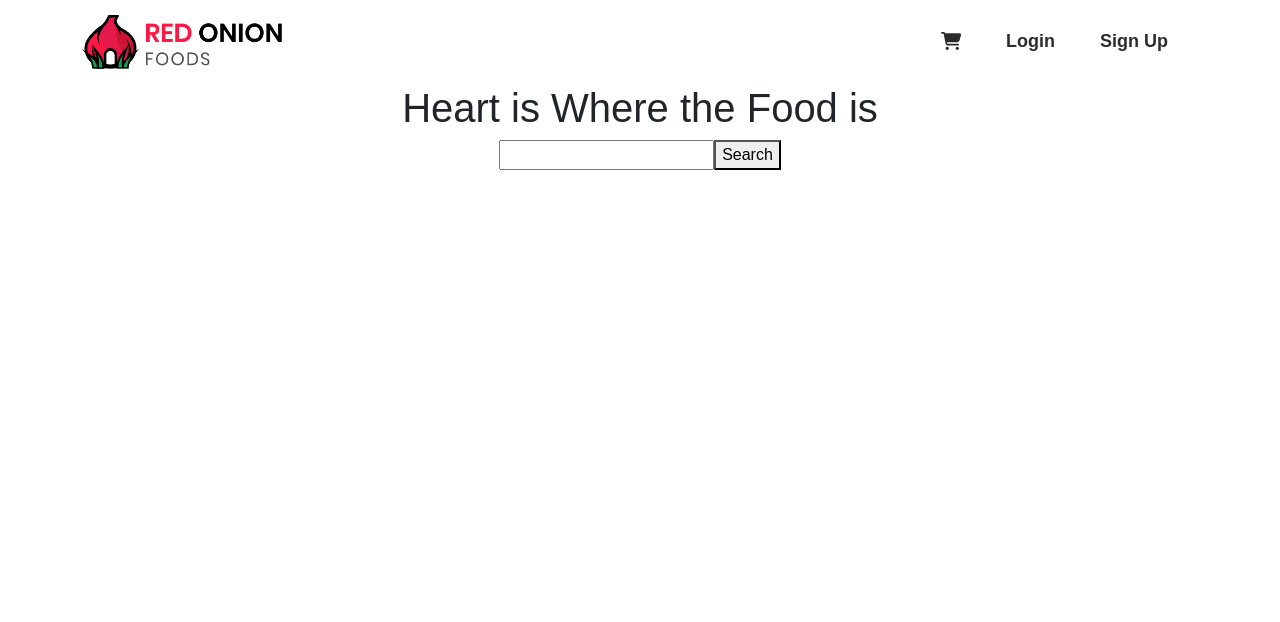
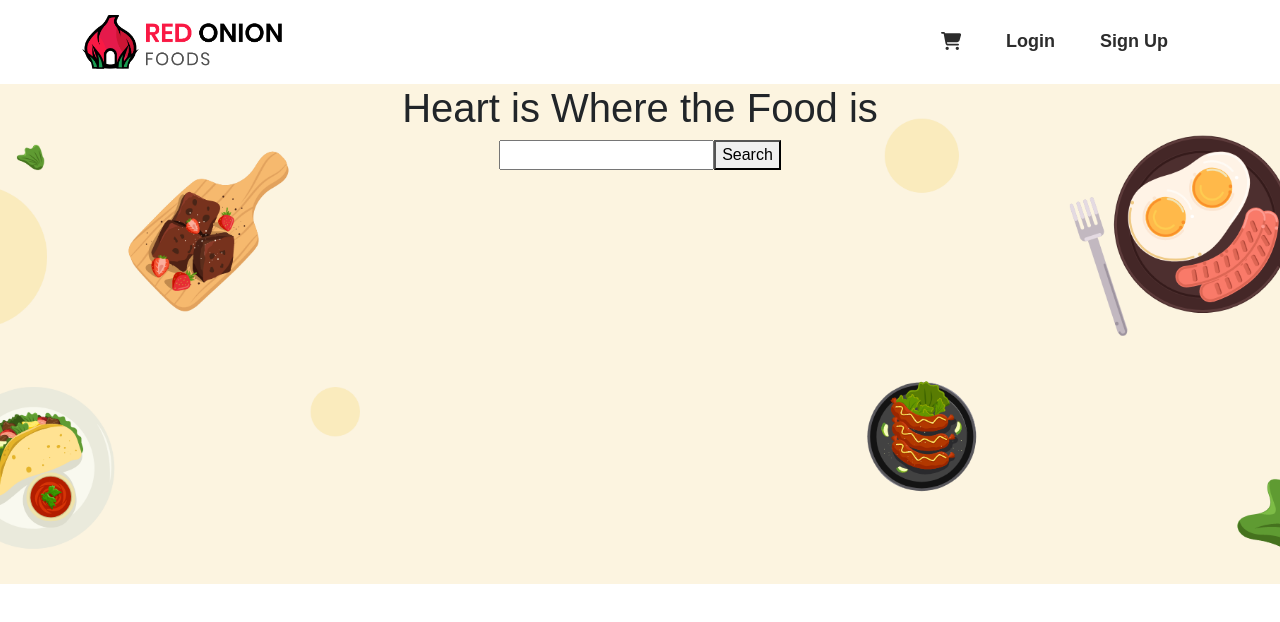
Before and after one commit to shafik720/Red-onion-restaurant, a React (Create React App) app: page / in a window 1280 px wide. Shown: the top 622 px of the page. Built offline with nearby package versions, Linux system fonts and the light colour scheme; the HTML template or start-up script is replaced by a standard one.

Commit message:
working on banner

```diff
--- a/src/Pages/Home/Banner/Banner.css
+++ b/src/Pages/Home/Banner/Banner.css
@@ -0,0 +1,8 @@
+
+
+.banner-div{
+    background: url('../../../utilities/images/bannerbackground.png') no-repeat;
+    background-position: center ;
+    background-size: cover;
+    height: 500px;
+}
```
